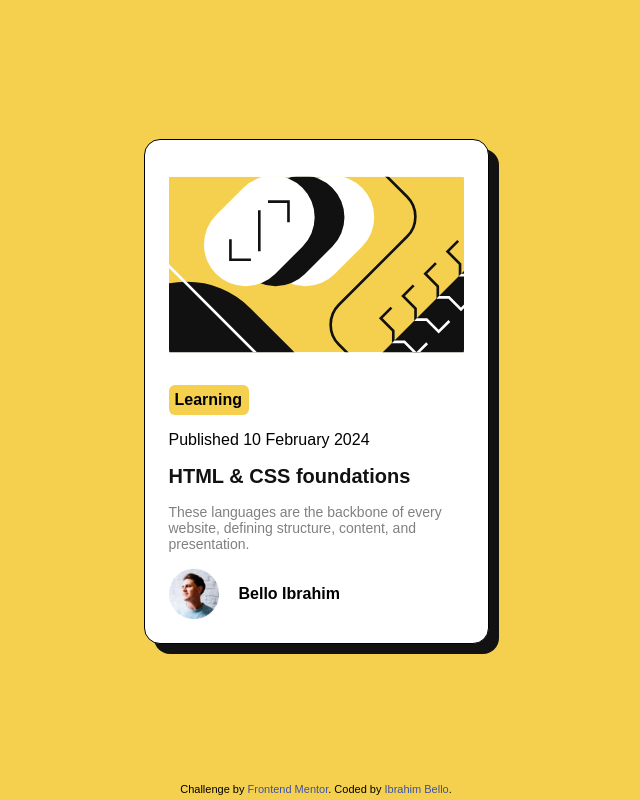
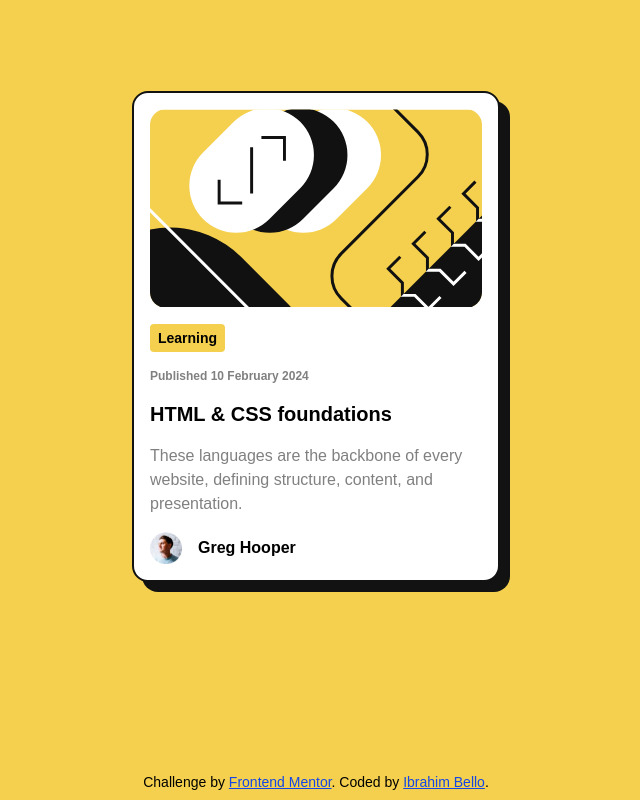
Before and after one commit to repro123/Blog-Preview-Card, a website: page index.html in a window 1280 px wide. Shown: the whole page, without its empty margins (324-964 px from the left). Drawn offline with Linux system fonts and the light colour scheme; a web font is replaced by a local one.

Commit message:
changed vanilla css to tailwind

```diff
--- a/index.html
+++ b/index.html
@@ -3,20 +3,25 @@
   <head>
     <meta charset="UTF-8" />
     <meta name="viewport" content="width=device-width, initial-scale=1.0" />
-    <link rel="stylesheet" href="style.css" />
+    <link rel="stylesheet" href="./src/output.css" />
     <link
       rel="icon"
       type="image/png"
       sizes="32x32"
       href="./assets/images/favicon-32x32.png"
     />
-
     <title>Blog preview card</title>
   </head>
-  <body>
-    <main>
-      <div class="logo">
+  <body
+    class="flex flex-col items-center justify-center px-4 text-base font-figtree bg-body min-h-dvh"
+  >
+    <main
+      class="m-auto border-2 border-head bg-white rounded-2xl max-w-[21rem] sm:max-w-[23rem] p-4 shadow-[10px_10px_hsl(0,0%,7%)]"
+    >
+      <h1 class="sr-only">Blog</h1>
+      <div class="overflow-hidden rounded-2xl">
         <svg
+          class="h-full max-w-full"
           xmlns="http://www.w3.org/2000/svg"
           width="336"
           height="201"
@@ -115,25 +120,42 @@
           </defs>
         </svg>
       </div>
-      <div class="text">
-        <p>Learning</p>
-        <p>Published 10 February 2024</p>
-        <p><a href="#">HTML & CSS foundations</a></p>
-        <p>
+      <div class="mt-4">
+        <p class="px-2 py-1 text-sm font-semibold rounded bg-body w-fit">
+          Learning
+        </p>
+        <p class="mt-4 text-xs font-extrabold text-paragraph">
+          Published 10 February 2024
+        </p>
+        <h2 class="mt-4 text-xl font-extrabold">
+          <a href="#" class="cursor-pointer hover:text-body"
+            >HTML & CSS foundations</a
+          >
+        </h2>
+        <p class="mt-4 text-paragraph">
           These languages are the backbone of every website, defining structure,
           content, and presentation.
         </p>
       </div>
-      <div class="name">
-        <img src="./assets/images/image-avatar.webp" alt="Profile Picture" />
-        <p>Bello Ibrahim</p>
+      <div class="flex items-center justify-start gap-4 mt-4">
+        <img src="./assets/images/image-avatar.webp" alt="" class="w-8 h-8" />
+        <p class="font-extrabold">Greg Hooper</p>
       </div>
     </main>
-    <div class="attribution">
+    <footer class="p-2 mt-auto text-sm">
       Challenge by
-      <a href="https://www.frontendmentor.io?ref=challenge" target="_blank"
+      <a
+        href="https://www.frontendmentor.io?ref=challenge"
+        target="_blank"
+        class="text-blue-700 underline hover:text-blue-900"
         >Frontend Mentor</a
-      >. Coded by <a href="#">Ibrahim Bello</a>.
-    </div>
+      >. Coded by
+      <a
+        href="#"
+        target="_blank"
+        class="text-blue-700 underline hover:text-blue-900"
+        >Ibrahim Bello</a
+      >.
+    </footer>
   </body>
 </html>
--- /dev/null
+++ b/package.json
@@ -0,0 +1,6 @@
+{
+  "dependencies": {
+    "@tailwindcss/cli": "^4.0.3",
+    "tailwindcss": "^4.0.3"
+  }
+}
--- /dev/null
+++ b/src/styles.css
@@ -0,0 +1,12 @@
+@import url(https://fonts.google.com/specimen/Figtree);
+
+@import "tailwindcss";
+
+@theme {
+  --color-body: hsl(47, 88%, 63%);
+  --color-paragraph: hsl(0, 0%, 50%);
+  --color-head: hsl(0, 0%, 7%);
+
+  /* typography */
+  --font-figtree: "Figtree", sans-serif;
+}
```
Also changed, not shown: assets/fonts/OFL.txt (deleted, +0 -93 lines), README.md, assets/fonts/Figtree-Italic-VariableFont_wght.ttf (deleted), assets/fonts/Figtree-VariableFont_wght.ttf (deleted), assets/fonts/README.txt (deleted), assets/fonts/static/Figtree-ExtraBold.ttf (deleted), assets/fonts/static/Figtree-SemiBold.ttf (deleted), blogpreview.PNG (added), image.png (deleted), src/output.css (added), 1 other file.
